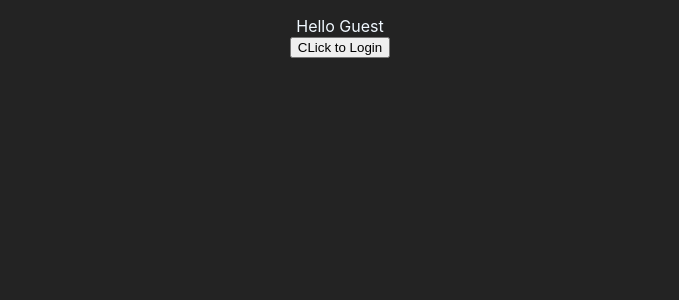
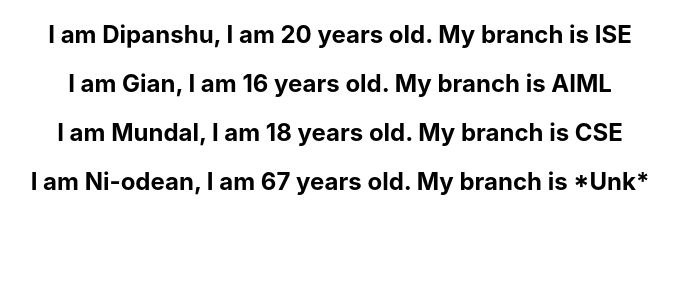
Before and after one commit to DipanshuShaw/React-Learning, a React (Create React App) app: page / in a window 1280 px wide. Shown: the top 300 px of the page, without its empty margins (300-979 px from the left). Built offline with nearby package versions, Linux system fonts and the light colour scheme.

Commit message:
List rendering Done

```diff
--- a/src/App.js
+++ b/src/App.js
@@ -6,6 +6,7 @@ import Message from './components/message';
 import Incrementor from './components/incrementor';
 import FunctionClick from './components/functionClick';
 import ConditionalGreet from './components/ConditionalGreet';
+import NameList from './components/ListRendering/nameList';
 import Parent from './components/parentChild/Parent';
 // import LoggedCheck from './components/LoggedCheck';
 
@@ -42,7 +43,9 @@ function App() {
 
 {/* <LoggedCheck /> */}
 
-<ConditionalGreet />
+{/* <ConditionalGreet /> */}
+
+<NameList />
 
       {/* <Greet name="Dipanshu">
         <div>
--- /dev/null
+++ b/src/components/ListRendering/nameList.js
@@ -0,0 +1,38 @@
+import React from 'react'
+import Person from './person'
+
+function nameList() {
+
+    let Persons = [
+        {
+            name : 'Dipanshu',
+            age : '20',
+            branch : 'ISE'
+        },
+        {
+            name : 'Gian',
+            age : '16',
+            branch : 'AIML'
+        },
+        {
+            name : 'Mundal',
+            age : '18',
+            branch : 'CSE'
+        },
+        {
+            name : 'Ni-odean',
+            age : '67',
+            branch : '*Unk*'
+        }
+    ]
+
+
+    const personList = Persons.map(person => <Person person={person} />)
+  return (
+    <div>
+        {personList}
+    </div>
+  )
+}
+
+export default nameList
--- /dev/null
+++ b/src/components/ListRendering/person.js
@@ -0,0 +1,13 @@
+import React from 'react'
+
+function person({person}) {
+  return (
+    <div>
+      <h2>
+        I am {person.name}, I am {person.age} years old. My branch is {person.branch}
+      </h2>
+    </div>
+  )
+}
+
+export default person
--- a/src/index.css
+++ b/src/index.css
@@ -1,7 +1,7 @@
 body {
   margin: 0;
-  background-color: rgb(35, 35, 35);
-  color: aliceblue;
+  /* background-color: rgb(35, 35, 35);
+  color: aliceblue; */
   font-family: -apple-system, BlinkMacSystemFont, 'Segoe UI', 'Roboto', 'Oxygen',
     'Ubuntu', 'Cantarell', 'Fira Sans', 'Droid Sans', 'Helvetica Neue',
     sans-serif;
```
